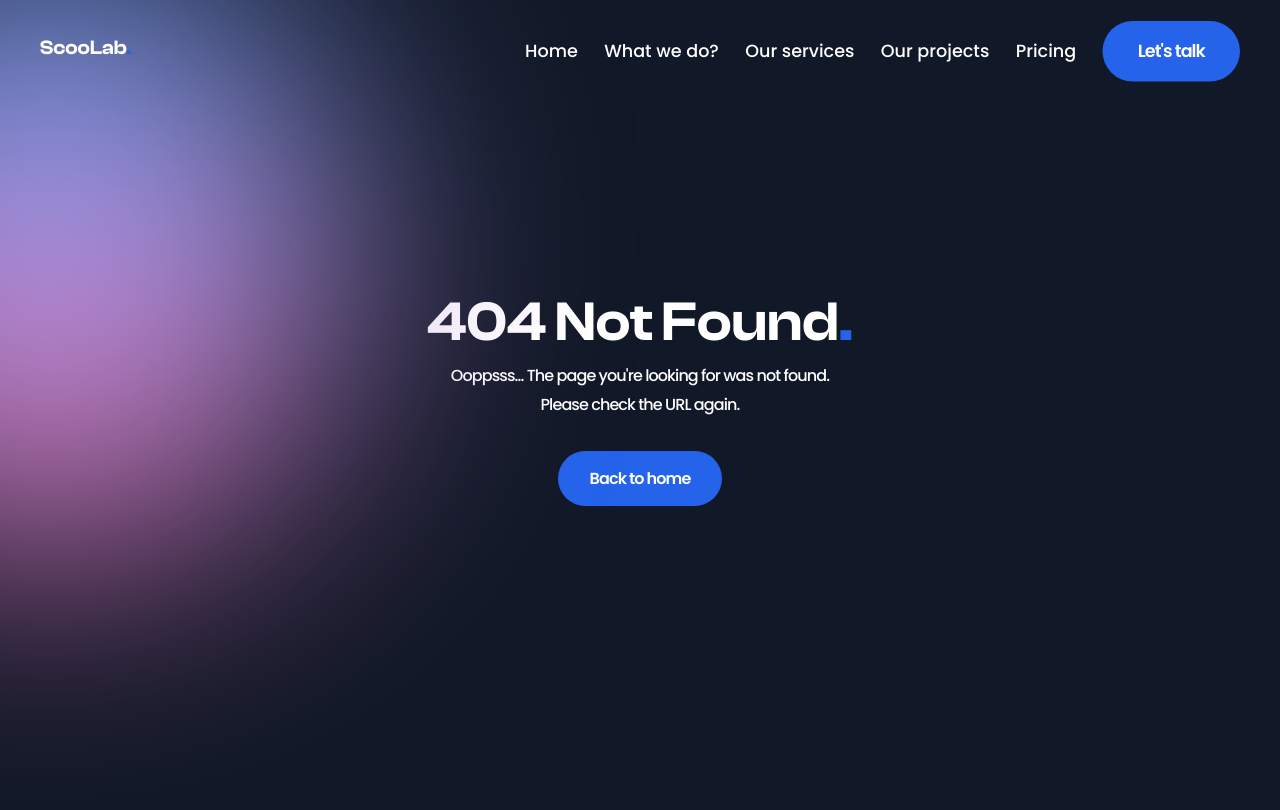
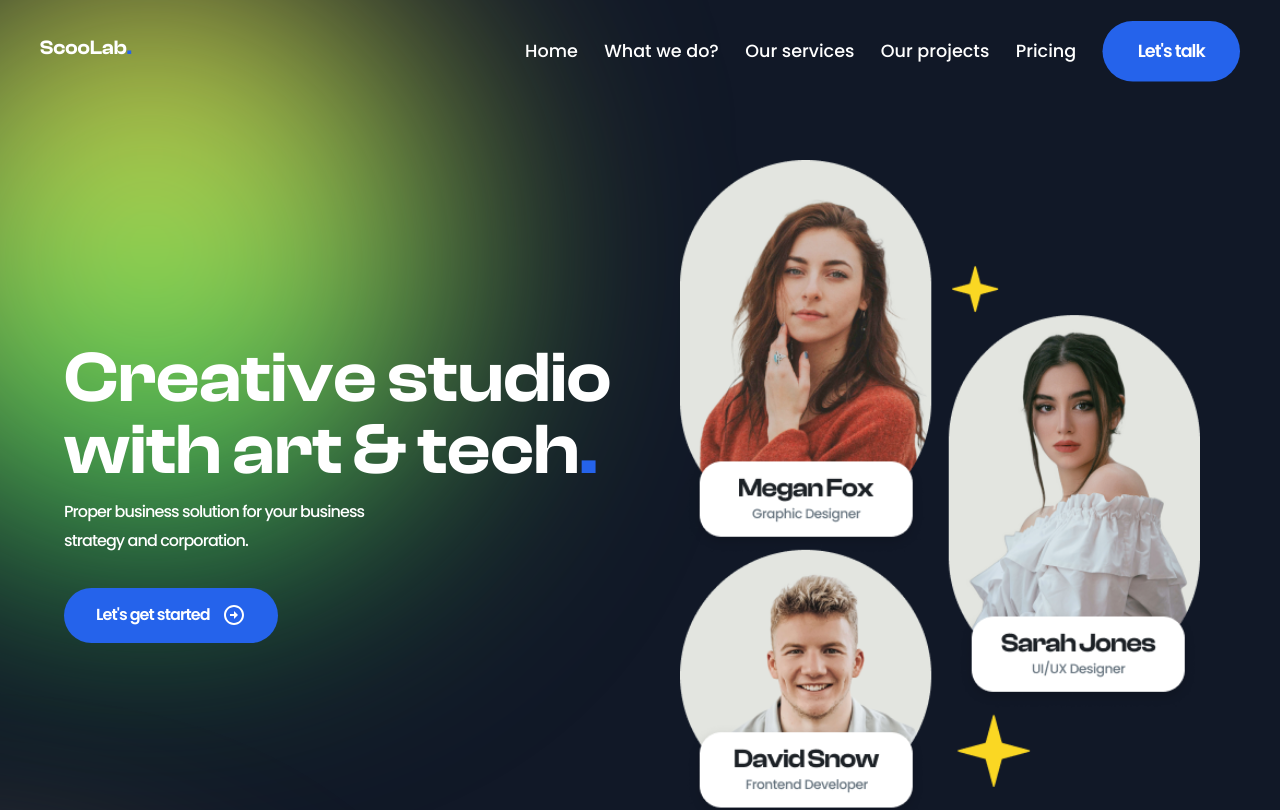
Before and after one commit to fajarfadillahh/scoolab-digital-agency-react-tailwind, a React (Vite) app: page /our-services in a window 1280 px wide. Shown: the top 810 px of the page. Built offline with nearby package versions, Linux system fonts and the light colour scheme.

Commit message:
create: Hero - OurServices page

```diff
--- a/src/App.jsx
+++ b/src/App.jsx
@@ -4,6 +4,7 @@ import { BrowserRouter as Router, Routes, Route } from "react-router-dom";
 // import pages
 import Home from "./pages/Home";
 import WhatWeDo from "./pages/WhatWeDo";
+import OurServices from "./pages/OurServices";
 import NotFound from "./pages/NotFound";
 
 const App = () => {
@@ -13,6 +14,7 @@ const App = () => {
         <Routes>
           <Route exact path="/" element={<Home />} />
           <Route path="/what-we-do" element={<WhatWeDo />} />
+          <Route path="/our-services" element={<OurServices />} />
           <Route path="*" element={<NotFound />} />
         </Routes>
       </Router>
--- /dev/null
+++ b/src/pages/OurServices.jsx
@@ -0,0 +1,28 @@
+import React from "react";
+
+// import components
+import Header from "../components/Header";
+import Experienced from "../components/Experienced";
+import Testimonial from "../components/Testimonial";
+import Subscribe from "../components/Subscribe";
+import Footer from "../components/Footer";
+
+// import parts
+import Hero from "../parts/OurServices/Hero";
+
+const OurServices = () => {
+  return (
+    <>
+      <div className="-z-50 mx-auto max-w-[1440px] overflow-hidden bg-gray-900">
+        <Header />
+        <Hero />
+        <Experienced />
+        <Testimonial />
+        <Subscribe />
+        <Footer />
+      </div>
+    </>
+  );
+};
+
+export default OurServices;
--- /dev/null
+++ b/src/parts/OurServices/Hero.jsx
@@ -0,0 +1,40 @@
+import React from "react";
+import { Link } from "react-router-dom";
+import { RiArrowRightCircleLine } from "react-icons/ri";
+
+// import image
+import HeroImg from "../../assets/images/hero-img-3.png";
+
+const Hero = () => {
+  return (
+    <section className="section relative pt-40">
+      {/* gradient */}
+      <div className="absolute -top-[40px] -left-[150px] h-[400px] w-[400px] rounded-full bg-gradient-to-t from-green-500 to-yellow-300 blur-[130px] 2xl:-bottom-[30px] 2xl:h-[600px] 2xl:w-[600px]" />
+
+      <div className="container relative grid gap-12 sm:mx-auto sm:max-w-xl lg:max-w-5xl lg:grid-cols-2 lg:items-center 2xl:max-w-6xl">
+        <div className="text-center lg:text-left">
+          <h1 className="section-title xs:text-[64px] lg:text-[72px]">
+            Creative studio with art & tech
+            <span className="text-blue-600">.</span>
+          </h1>
+          <p className="section-text pb-8">
+            Proper business solution for your business <br />
+            strategy and corporation.
+          </p>
+          <Link to="/" className="btn btn-fill">
+            Let's get started
+            <RiArrowRightCircleLine className="btn-icon" />
+          </Link>
+        </div>
+
+        <img
+          src={HeroImg}
+          alt="hero img"
+          className="justify-self-center 2xl:w-[520px]"
+        />
+      </div>
+    </section>
+  );
+};
+
+export default Hero;
```
